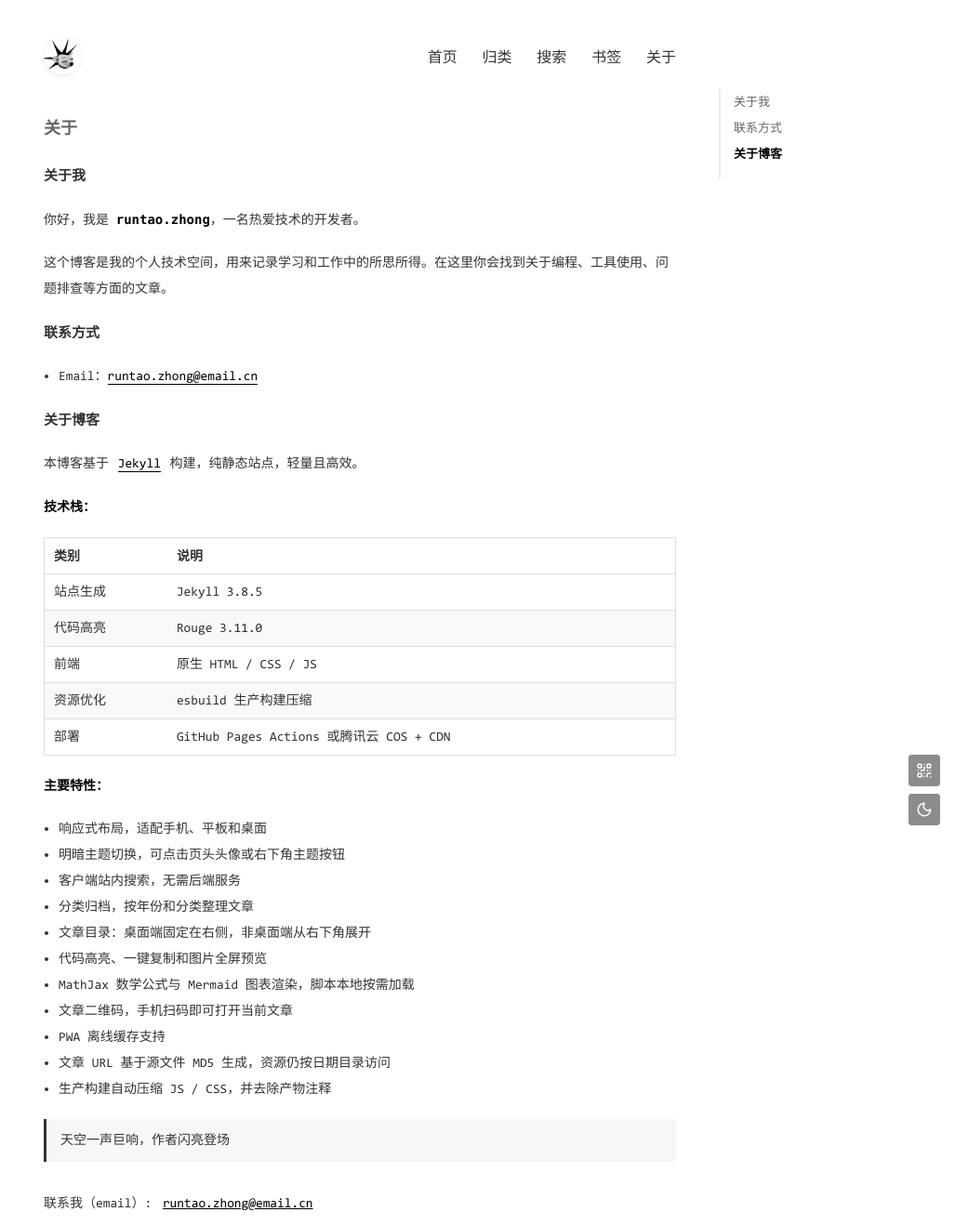
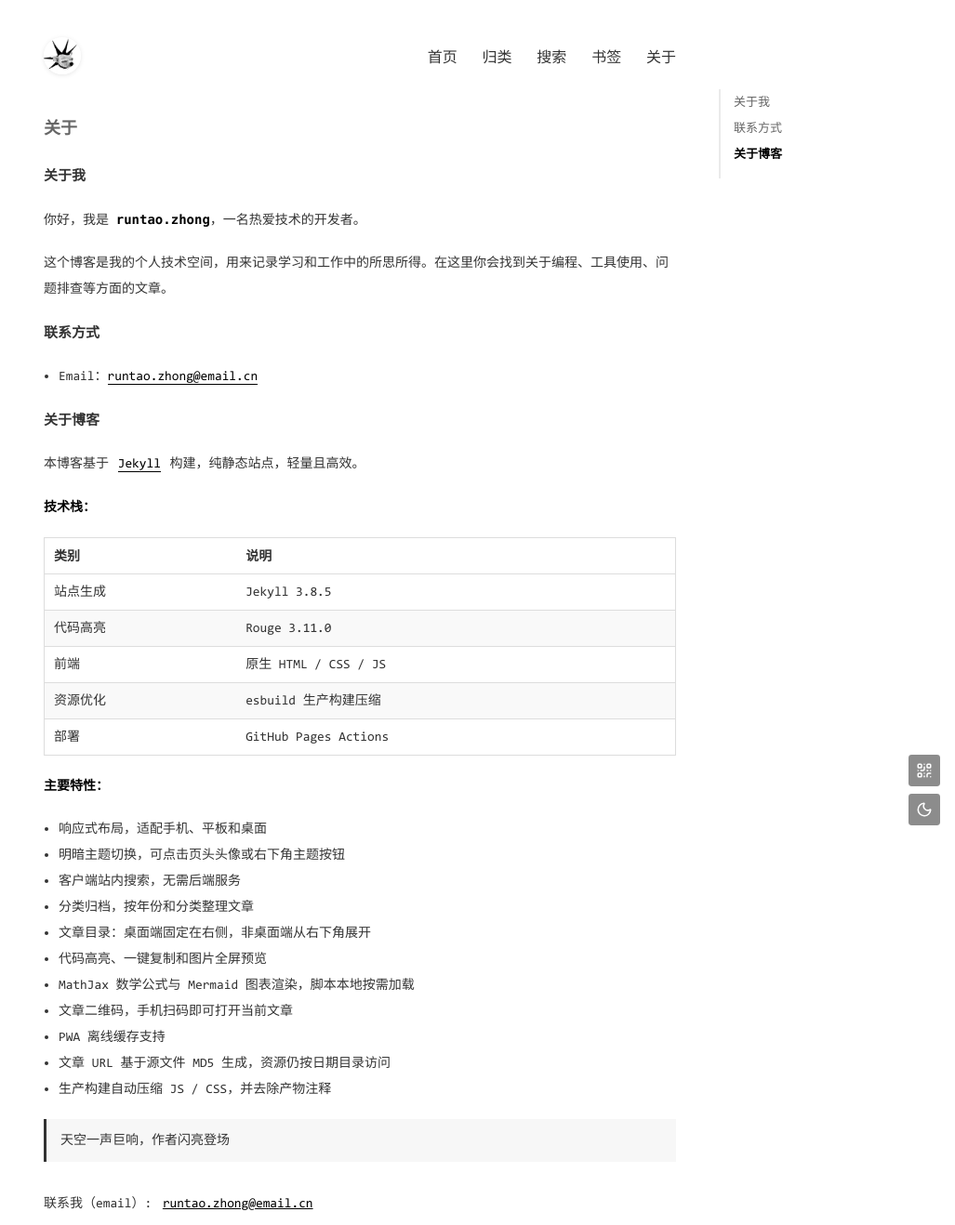
Before and after one commit to zhongruntao/zhongruntao.github.io, a Jekyll site: the page built from pages/about.md, in a window 1280 px wide. Shown: the whole page at 93% size, without its empty margins (253-1280 px from the left). Built offline with Jekyll 4.4.1, drawn with Linux system fonts in a browser that asks for light colours.

Commit message:
docs(about): 更新部署方式说明
- 移除腾讯云 COS + CDN 部署选项
- 简化部署方式为仅使用 GitHub Pages Actions

```diff
--- a/pages/about.md
+++ b/pages/about.md
@@ -25,7 +25,7 @@ title: 关于
 | 代码高亮 | Rouge 3.11.0 |
 | 前端 | 原生 HTML / CSS / JS |
 | 资源优化 | esbuild 生产构建压缩 |
-| 部署 | GitHub Pages Actions 或腾讯云 COS + CDN |
+| 部署 | GitHub Pages Actions |
 
 **主要特性：**
 
```
